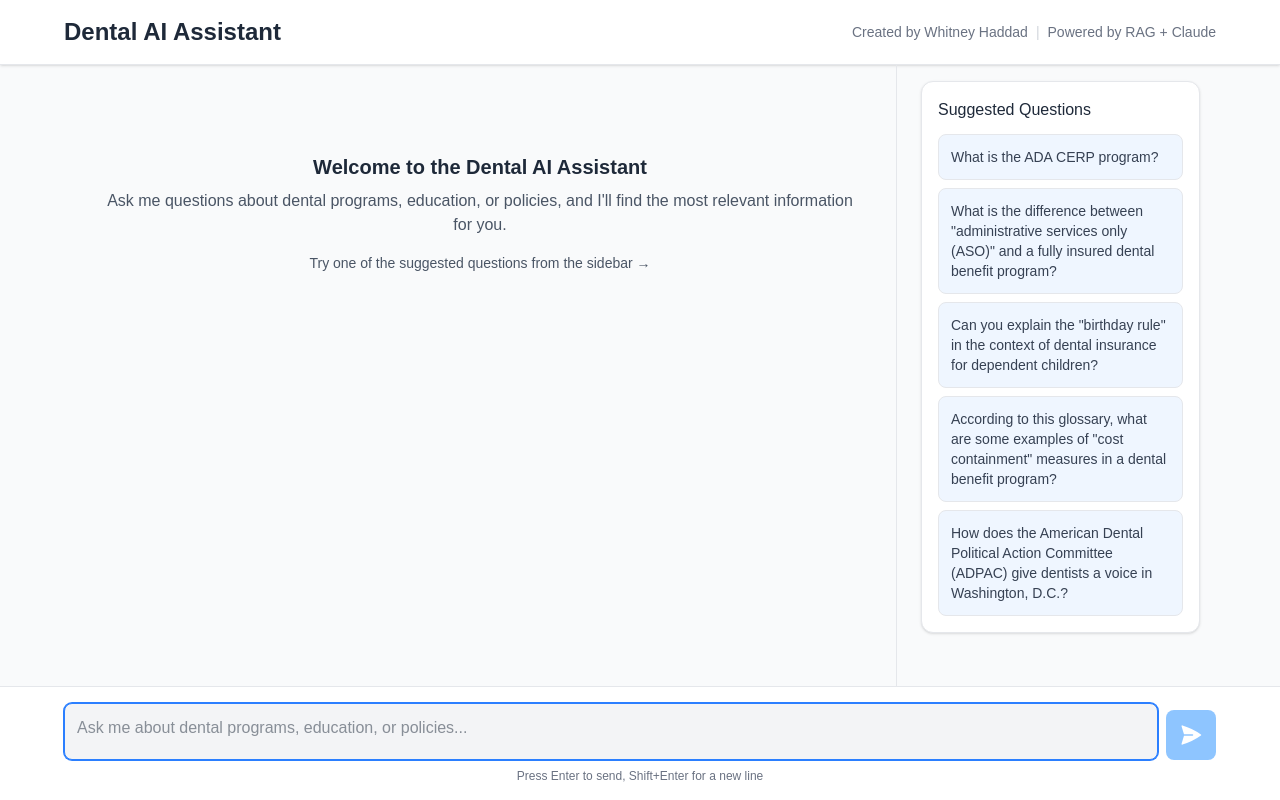
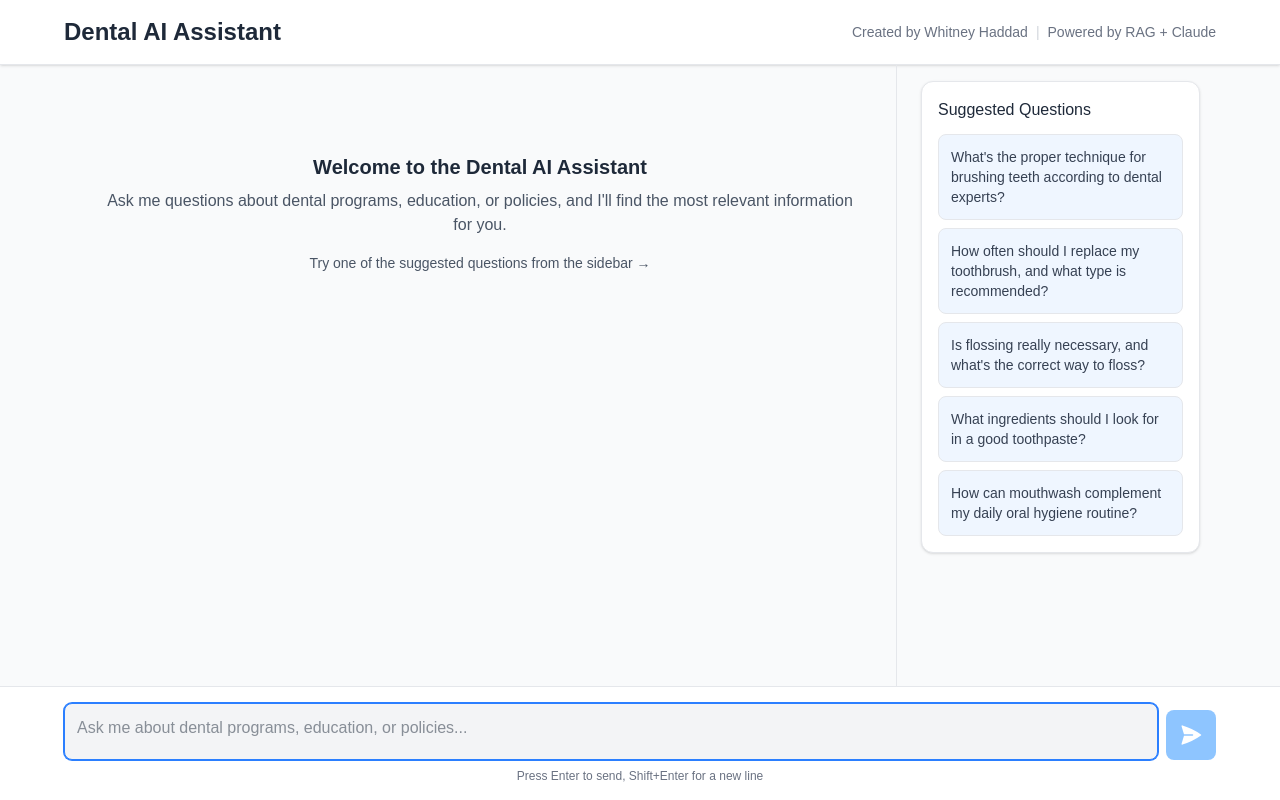
Before and after one commit to chrisdangerhaddad/ada_rag_ui, a Next.js app: page / in a window 1280 px wide. Built offline with nearby package versions, Linux system fonts and the light colour scheme.

Commit message:
Add new dental hygiene questions to suggested questions list

```diff
--- a/app/page.tsx
+++ b/app/page.tsx
@@ -10,11 +10,11 @@ type Message = {
 
 // Suggested questions that can be updated easily
 const SUGGESTED_QUESTIONS = [
-  "What is the ADA CERP program?",
-  "What is the difference between \"administrative services only (ASO)\" and a fully insured dental benefit program?",
-  "Can you explain the \"birthday rule\" in the context of dental insurance for dependent children?",
-  "According to this glossary, what are some examples of \"cost containment\" measures in a dental benefit program?",
-  "How does the American Dental Political Action Committee (ADPAC) give dentists a voice in Washington, D.C.?"
+  "What's the proper technique for brushing teeth according to dental experts?",
+  "How often should I replace my toothbrush, and what type is recommended?",
+  "Is flossing really necessary, and what's the correct way to floss?",
+  "What ingredients should I look for in a good toothpaste?",
+  "How can mouthwash complement my daily oral hygiene routine?"
 ];
 
 export default function ChatPage() {
```
